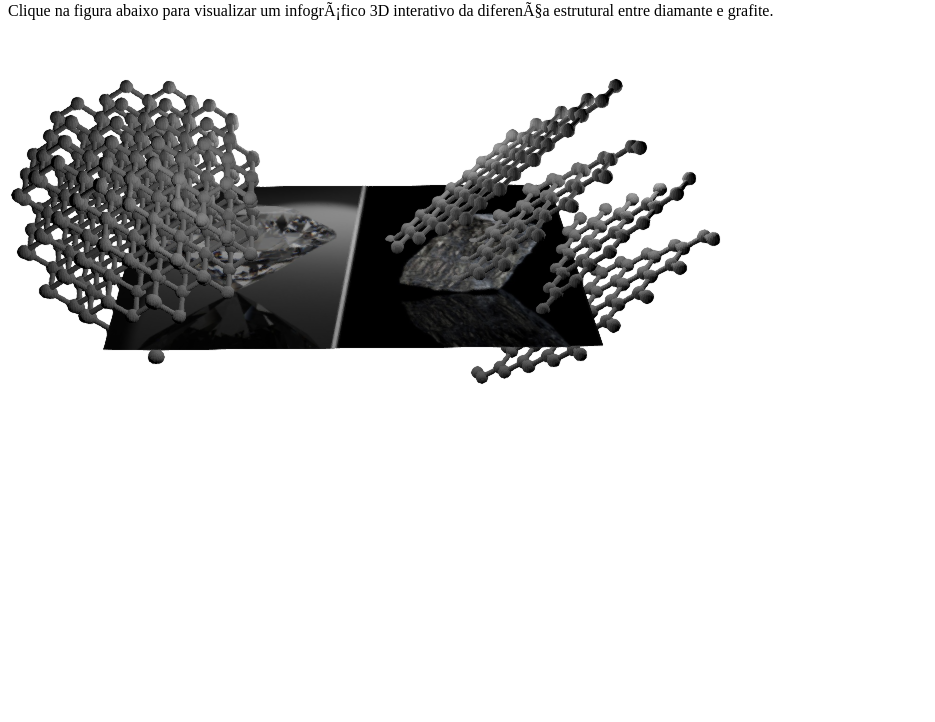
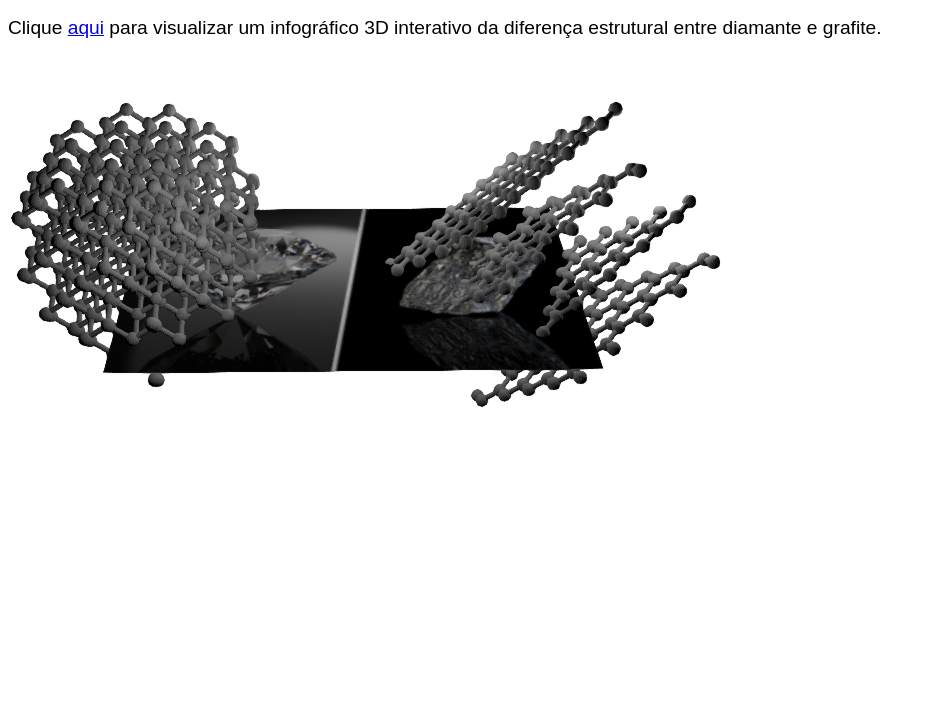
Before and after one commit to arigony/diamante-grafite, a plain HTML site: page index.html in a window 1280 px wide. Shown: the part 78-800 px from the top of the page, without its empty margins (0-935 px from the left). Drawn offline with Linux system fonts and the light colour scheme.

Commit message:
Add files via upload

```diff
--- a/index.html
+++ b/index.html
@@ -1,16 +1,21 @@
 <!DOCTYPE html>
 <html lang="pt-BR">
 <head>
-  <meta charset="UTF-12">
+  <meta charset="UTF-8">
   <title><strong>Diferença estrutural entre diamante e grafite</strong></title>
+   <style>
+    body {
+      font-family: Arial, sans-serif;
+      font-size: 1.2em;
+    }
+  </style>
 </head>
 <body>
   <h1>Diferença estrutural entre diamante e grafite</h1>
   <p>
-    Clique na figura abaixo para visualizar um infográfico 3D interativo da diferença estrutural entre diamante e grafite.
+    Clique <a href="diamante.html">aqui</a> para visualizar um infográfico 3D interativo da diferença estrutural entre diamante e grafite.
   </p>
-  <a href="diamante.html">
-    <img src="image.png" alt="Infográfico 3D interativo da diferença estrutural entre diamante e grafite">
+      <img src="image.png" alt="Infográfico 3D interativo da diferença estrutural entre diamante e grafite">
   </a>
 </body>
 </html>
```
